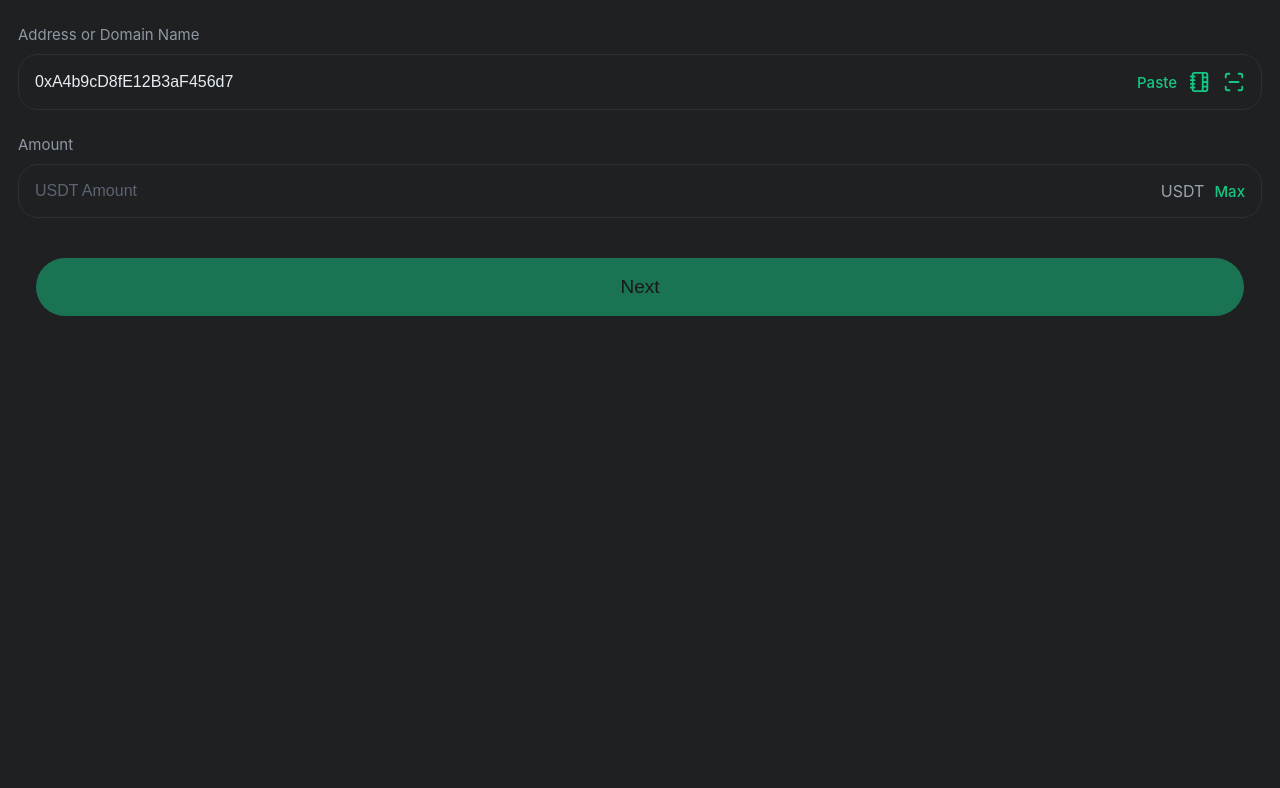
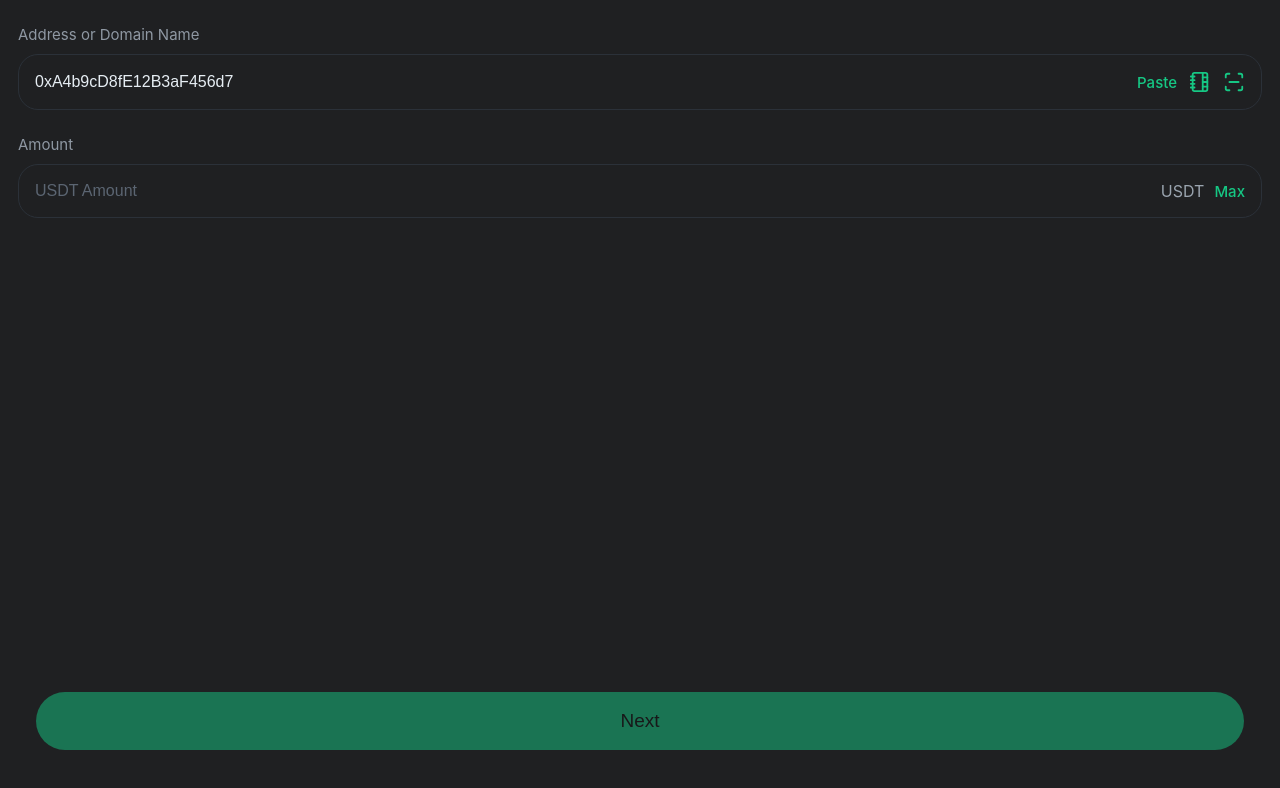
Before and after one commit to equaltonone/sendusdt, a React (Vite) app: page / in a window 1280 px wide. Shown: the top 788 px of the page. Built offline with nearby package versions, Linux system fonts and the light colour scheme; no server answers.

Commit message:
Update App.css

```diff
--- a/src/App.css
+++ b/src/App.css
@@ -1,6 +1,9 @@
 .container {
   padding: 25px 18px;
   flex: 1;
+  display: flex;
+  flex-direction: column;
+  min-height: 100vh;
 }
 
 .label {
@@ -71,6 +74,7 @@ input::placeholder {
 
 .bottom {
   padding: 15px 18px 25px;
+  margin-top: auto;
 }
 
 .next-btn {
```
